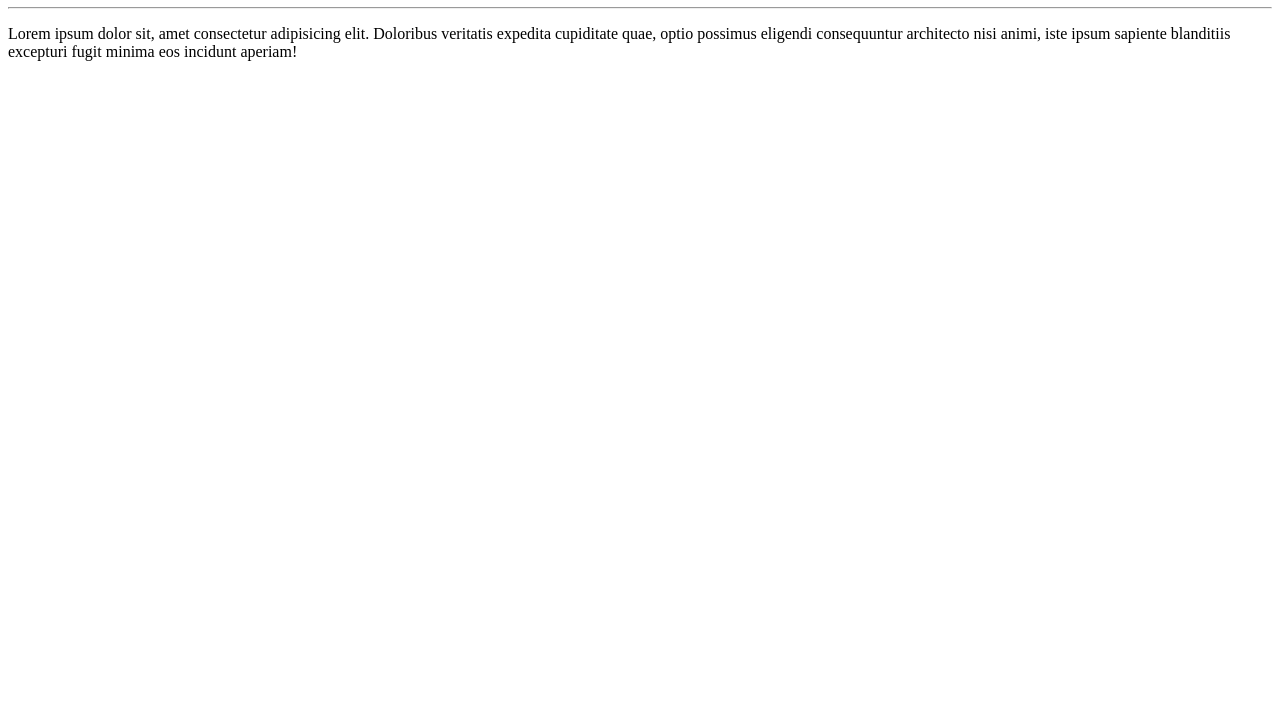
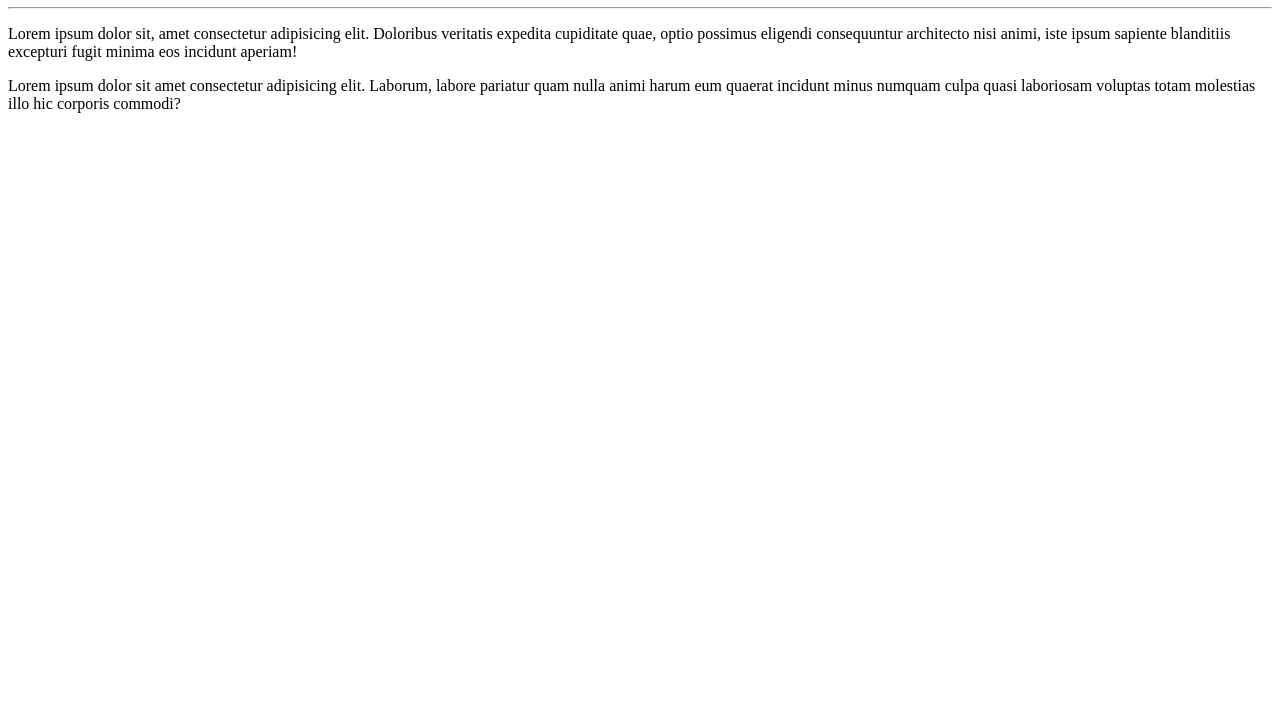
Before and after one commit to carlosbritotrajano/Ola-Mundo, a plain HTML site: page site-exemplo/index.html in a window 1280 px wide. Shown: the part 73-800 px from the top of the page. Drawn offline with Linux system fonts and the light colour scheme.

Commit message:
adicionei um parágrafo

```diff
--- a/site-exemplo/index.html
+++ b/site-exemplo/index.html
@@ -9,5 +9,7 @@
     <h1>Olá, Mundo!</h1>
     <hr>
     <p>Lorem ipsum dolor sit, amet consectetur adipisicing elit. Doloribus veritatis expedita cupiditate quae, optio possimus eligendi consequuntur architecto nisi animi, iste ipsum sapiente blanditiis excepturi fugit minima eos incidunt aperiam!</p>
+
+    <p>Lorem ipsum dolor sit amet consectetur adipisicing elit. Laborum, labore pariatur quam nulla animi harum eum quaerat incidunt minus numquam culpa quasi laboriosam voluptas totam molestias illo hic corporis commodi?</p>
 </body>
 </html>
```
